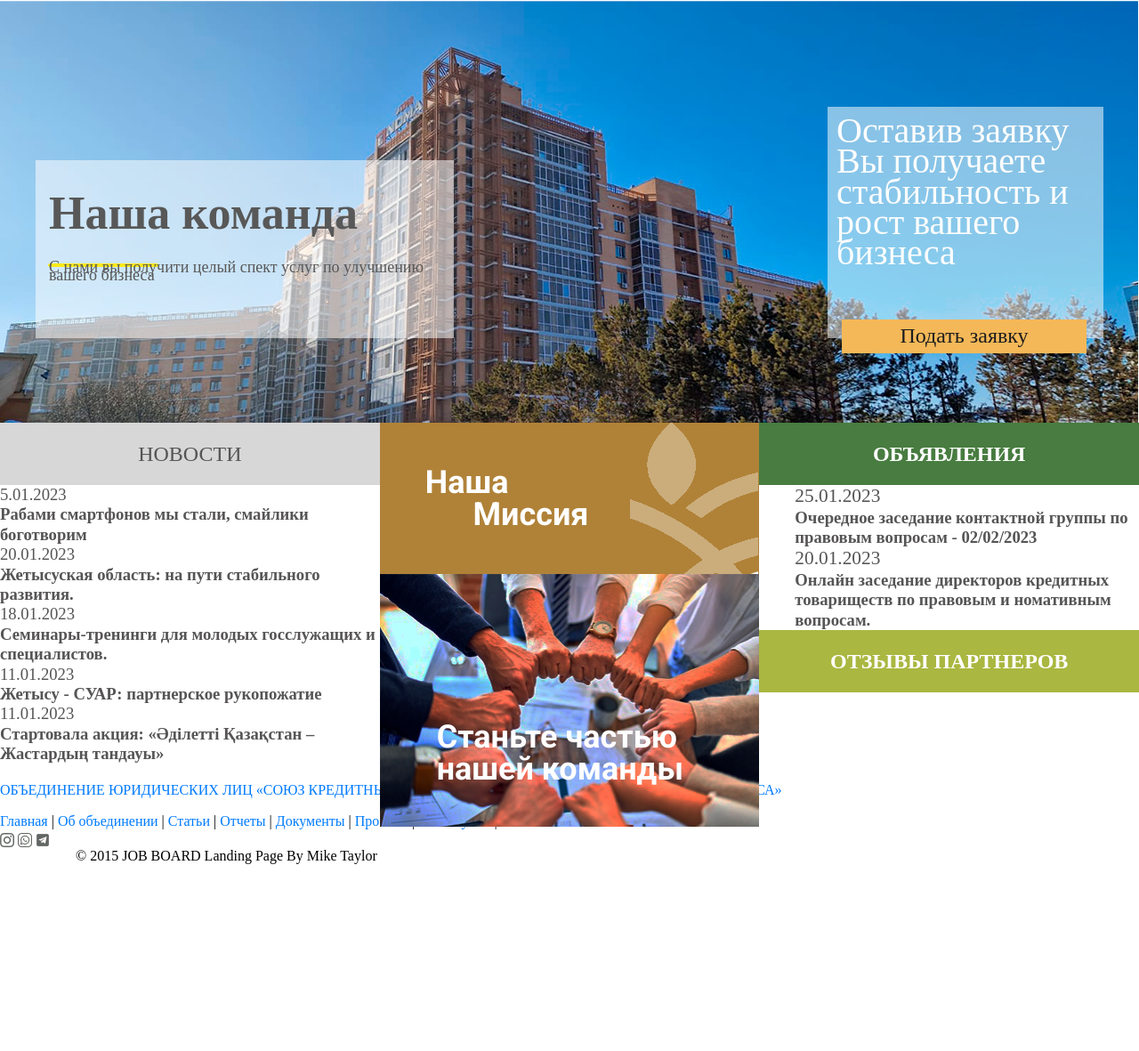
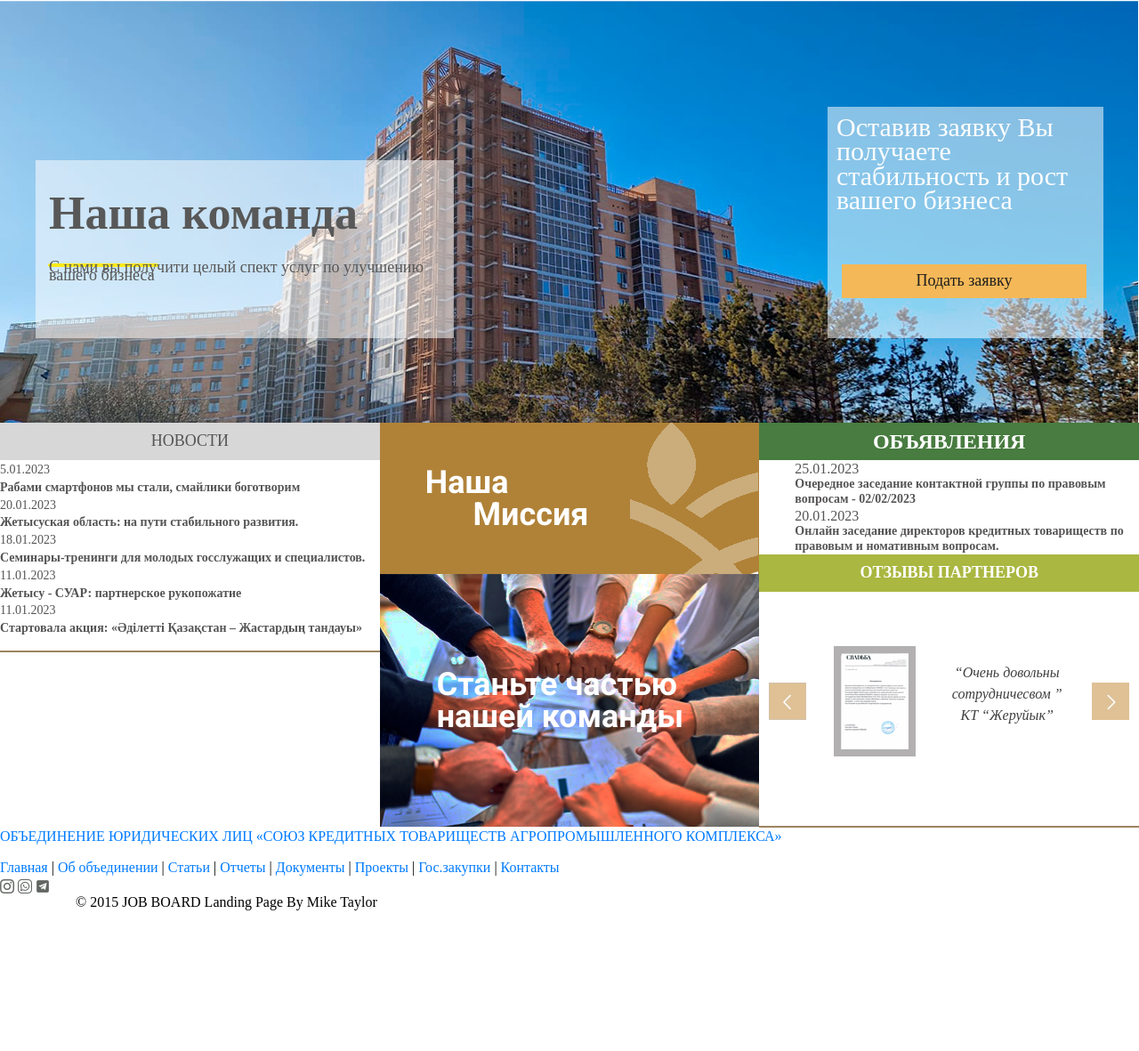
Before and after one commit to BaurZhanKub/TimaProject, a plain HTML site: page Index.html in a window 1280 px wide. Shown: the part 172-1353 px from the top of the page at 89% size. After the commit the page ends 1211 px from the top, so only its background shows below. Drawn offline with nearby package versions, Linux system fonts and the light colour scheme.

Commit message:
foter_logo

```diff
--- a/Index.html
+++ b/Index.html
@@ -114,17 +114,18 @@
                     <span class="main-news-card-text-data">11.01.2023</span>
                     <span class="main-news-card-text">Стартовала акция: «Әділетті Қазақстан – Жастардың тандауы»</span>
                 </div>
-                <br>
+                <hr class="news-card-border-line">
             </div>
             <div class="card-main-block-position">
                 <div class="mision-card headr-mision-card ">
                     <a href="http://">
                         <span class="headr-mision-card1">Наша<br> &nbsp;&nbsp;&nbsp;&nbsp;&nbsp;&nbsp;Миссия </span>
                     </a>
+                    <div class="main-mission-card">
+                        <a href="">Станьте частью нашей команды</a>
+                    </div>
                 </div>
-                <div class="main-mission-card">
-                    <a href="">Станьте частью нашей команды</a>
-                </div>
+
             </div>
             <div class="card-main-block-position advertisement-card">
                 <div class="headr-advertisement-card1">
@@ -142,7 +143,38 @@
                     <a href="" class="headr-advertisement-card-text2">ОТЗЫВЫ ПАРТНЕРОВ</a>
                 </div>
                 <div class="main-advertisement-card">
+                    <div id="carouselExampleControls" class="carousel slide" data-ride="carousel">
+                        <div class="carousel-inner">
+                            <div class="carousel-item active">
+
+                                <div class="carousel-caption  d-none d-md-block">
+                                    <img src="image/carousel-caption-img.png" alt="" class="carousel-caption-img ">
+                                </div>
+                                <div class="carousel-caption carousel-caption-txt d-none d-md-block">
+                                    <p>“Очень довольны сотрудничесвом ”
+                                        КТ “Жеруйык”</p>
+                                </div>
+                            </div>
+                            <div class="carousel-item">
+                                <img class="d-block w-100" src="..." alt="Второй слайд">
+                            </div>
+                            <div class="carousel-item">
+                                <img class="d-block w-100" src="..." alt="Третий слайд">
+                            </div>
+                        </div>
+                        <a class="carousel-control-prev" href="#carouselExampleControls" role="button"
+                            data-slide="prev">
+                            <span class="carousel-control-prev-icon" aria-hidden="true"></span>
+                            <span class="sr-only">Previous</span>
+                        </a>
+                        <a class="carousel-control-next" href="#carouselExampleControls" role="button"
+                            data-slide="next">
+                            <span class="carousel-control-next-icon" aria-hidden="true"></span>
+                            <span class="sr-only">Next</span>
+                        </a>
+                    </div>
                 </div>
+                <hr class="news-card-border-line">
             </div>
         </div>
 
--- a/css/style.css
+++ b/css/style.css
@@ -103,8 +103,6 @@ body {
 
 .social_icon {
     margin-left: 20px;
-
-
 }
 
 .social_icon_bord {
@@ -259,10 +257,9 @@ form {
 
 .text-main-bord-card2 {
     padding-top: 10px;
-    font-size: 30pt;
+    font-size: 30px;
     font-family: "PT Sans Narrow";
     color: rgb(253, 253, 253);
-
     line-height: 0.85;
 }
 
@@ -273,7 +270,7 @@ form {
     height: 16%;
     background-color: #f4b858;
     border: none;
-    font-size: 18pt;
+    font-size: 18px;
     font-family: "PT Sans Narrow";
     color: rgb(29, 29, 29);
     line-height: 1.333;
@@ -282,6 +279,7 @@ form {
 .card-main-block {
     display: flex;
     justify-content: space-between;
+    height: 455px;
 }
 
 .card-main-block-position {
@@ -289,9 +287,13 @@ form {
     z-index: 0;
 }
 
+.news-card-border-line {
+    border-top: 2px solid rgba(156, 132, 96);
+}
+
 .headr-news-card {
     display: flex;
-    height: 70px;
+    height: 42px;
     justify-content: center;
     align-items: center;
     background-color: #d7d7d7;
@@ -299,14 +301,14 @@ form {
 
 .headr-news-card-text {
     text-decoration: none;
-    font-size: 18pt;
+    font-size: 18px;
     font-family: "PT Sans Narrow";
     color: #565454;
     text-align: center;
 }
 
 .main-news-card-text-data {
-    font-size: 14pt;
+    font-size: 14px;
     font-family: "PT Sans Narrow";
     color: #565454;
     font-weight: 400;
@@ -315,12 +317,13 @@ form {
 .main-news-card-text {
     width: 100%;
     display: inline-block;
-    font-size: 14pt;
+    font-size: 14px;
     font-family: "PT Sans Narrow";
     color: #565454;
     font-weight: bold;
 }
-.headr-mision-card{
+
+.headr-mision-card {
     display: flex;
     display: inline-block;
     position: relative;
@@ -329,7 +332,8 @@ form {
     background-color: #b08238;
 
 }
-.headr-mision-card::before{
+
+.headr-mision-card::before {
     content: "";
     position: absolute;
     display: block;
@@ -338,9 +342,10 @@ form {
     background-image: url(/image/logo_white.png);
     background-repeat: no-repeat;
     bottom: 0;
-    left:  66%;
+    left: 66%;
 }
-.headr-mision-card1{
+
+.headr-mision-card1 {
     display: flex;
     align-items: center;
     height: 100%;
@@ -352,28 +357,30 @@ form {
     color: white;
     line-height: 1;
 }
-.main-mission-card{
+
+.main-mission-card {
     display: flex;
     align-items: center;
     justify-content: center;
     position: relative;
     width: 100%;
-    height: 100%;
+    min-height: 285px;
     background-repeat: no-repeat;
     background-image: url(/image/mission-card.png);
 }
-.main-mission-card > a{
+
+.main-mission-card>a {
     font-size: 36px;
     font-family: "Roboto";
-    color: rgb( 254, 254, 254 );
+    color: rgb(254, 254, 254);
     font-weight: bold;
     line-height: 1;
     width: 70%;
 }
-.headr-advertisement-card1
-{
+
+.headr-advertisement-card1 {
     display: flex;
-    height: 70px;
+    height: 42px;
     justify-content: center;
     align-items: center;
     background-color: #487c40;
@@ -387,12 +394,14 @@ form {
     color: white;
     text-align: center;
 }
-.main-advertisement-card1{
+
+.main-advertisement-card1 {
     padding-left: 40px;
 }
+
 .main-advertisement-card-text-data {
     display: block;
-    font-size: 16pt;
+    font-size: 16px;
     font-family: "PT Sans Narrow";
     color: #565454;
     font-weight: 400;
@@ -401,37 +410,84 @@ form {
 .main-advertisement-card-text {
     display: block;
     width: 100%;
-    font-size: 14pt;
+    font-size: 14px;
     font-family: "PT Sans Narrow";
     color: #565454;
     font-weight: bold;
 }
-.headr-advertisement-card2{
+
+.headr-advertisement-card2 {
     display: flex;
-    height: 70px;
+    height: 42px;
     justify-content: center;
     align-items: center;
     background-color: #aab740;
 }
-.headr-advertisement-card-text2{
+
+.headr-advertisement-card-text2 {
     text-decoration: none;
-    font-size: 18pt;
+    font-size: 18px;
     font-family: "PT Sans Narrow";
     font-weight: bold;
     color: white;
     text-align: center;
 }
-.main-advertisement-card{
+
+.main-advertisement-card {
     width: 100%;
+    height: 247px;
+    display: grid;
+}
+
+.carousel-inner {
+    position: relative;
+    width: 100%;
+    overflow: hidden;
     height: 100%;
 }
-.name-corp{
+
+.carousel-control-next-icon {
+    background-image: url(/image/next-icon.png);
+    width: 42px;
+    height: 42px;
+}
+
+.carousel-item.active {
+    display: inline-flex;
+    justify-content: center;
+    height: 100%;
+}
+
+.carousel-control-prev-icon {
+    background-image: url(/image/prev-icon.png);
+    width: 42px;
+    height: 42px;
+}
+
+.carousel-caption {
+    font-size: 16px;
+    font-family: "Myriad Pro";
+    color: rgb(64, 63, 63);
+    font-style: italic;
+    line-height: 1.5;
+    position: initial;
+    width: 130px;
+    text-align: center;
+}
+
+.carousel-caption-img {
+    border: 8px solid rgb(178, 176, 176);
+    margin-right: 40px;
+}
+
+.name-corp {
     display: flex;
     display: inline-block;
 
     bottom: 0;
     width: 100%;
 }
-.nav-foter{
+
+.nav-foter {
     bottom: 0;
 }
```
Also changed, not shown: fonts/Myriad Pro/COPYRIGHT.txt (added), fonts/Myriad Pro/MYRIADPRO-BOLD.OTF (added), fonts/Myriad Pro/MYRIADPRO-BOLDCOND.OTF (added), fonts/Myriad Pro/MYRIADPRO-BOLDCONDIT.OTF (added), fonts/Myriad Pro/MYRIADPRO-BOLDIT.OTF (added), fonts/Myriad Pro/MYRIADPRO-COND.OTF (added), fonts/Myriad Pro/MYRIADPRO-CONDIT.OTF (added), fonts/Myriad Pro/MYRIADPRO-REGULAR.OTF (added), fonts/Myriad Pro/MYRIADPRO-SEMIBOLD.OTF (added), fonts/Myriad Pro/MYRIADPRO-SEMIBOLDIT.OTF (added), fonts/Myriad Pro/MyriadPro-Light.otf (added), fonts/myriadpro-it.ttf (added), image/carousel-caption-img.png (added), image/carousel-item-advertisement.jpg (added), 2 more files, 1 other file.
